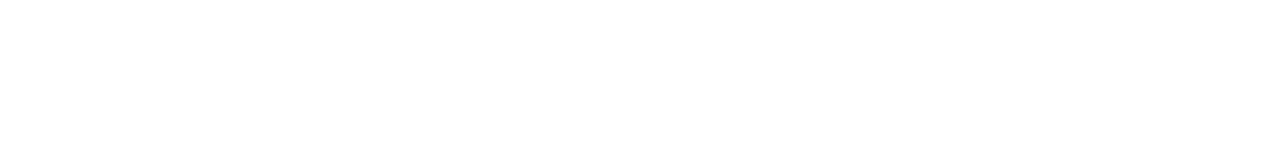
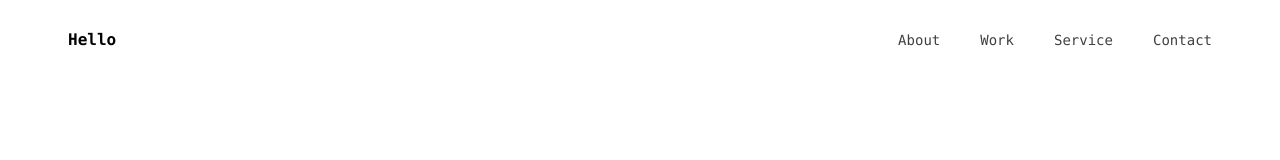
Before and after one commit to Rudrayadav07/TailwindCss, a plain HTML site: page index.html in a window 1280 px wide. Drawn offline with nearby package versions, Linux system fonts and the light colour scheme.

Commit message:
Completed-UnderstadingTailwind

```diff
--- a/index.html
+++ b/index.html
@@ -4,8 +4,21 @@
     <meta charset="UTF-8">
     <meta name="viewport" content="width=device-width, initial-scale=1.0">
     <title>Document</title>
+     <script src="https://cdn.jsdelivr.net/npm/@tailwindcss/browser@4"></script>
 </head>
 <body>
-
+    <div class="main w-full h-screen bg-white font-mono" >
+        <div class="container mx-auto">
+            <div class="navbar w-full bg-white-600 flex justify-between items-center px-17 py-7">
+                <h3 class= " font-semibold font-mono">Hello</h3>
+                <div class = " hidden lg:flex flex gap-10">
+                    <a class= "text-sm opacity-75" href="#">About</a>
+                    <a class= "text-sm opacity-75" href="#">Work</a>
+                    <a class= "text-sm opacity-75" href="#">Service</a>
+                    <a class= "text-sm opacity-75" href="#">Contact</a>
+                </div>
+            </div>
+        </div>
+    </div>
 </body>
 </html>
```
